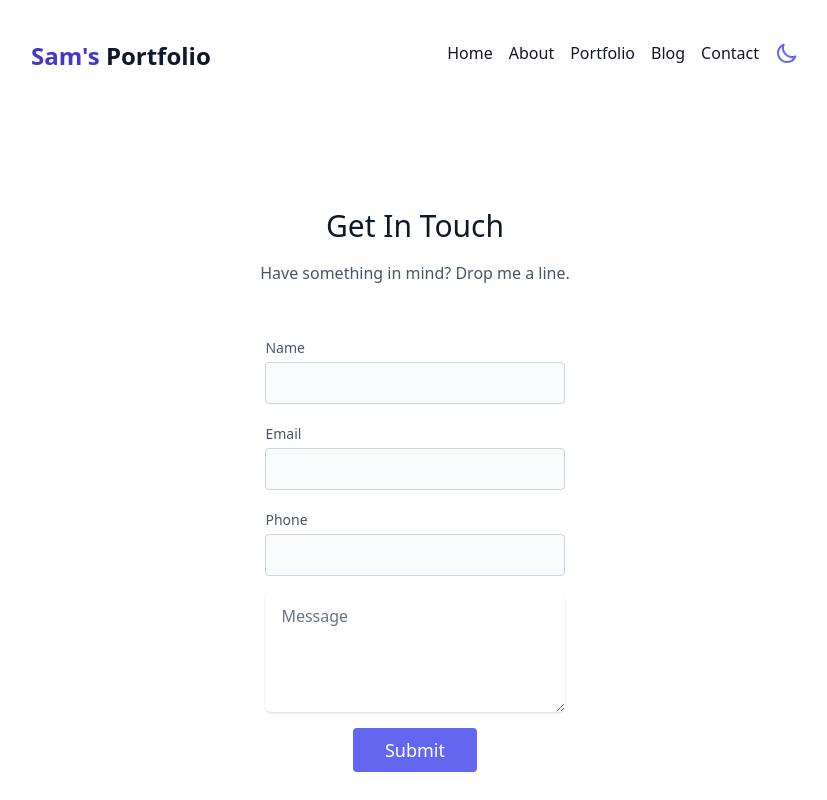
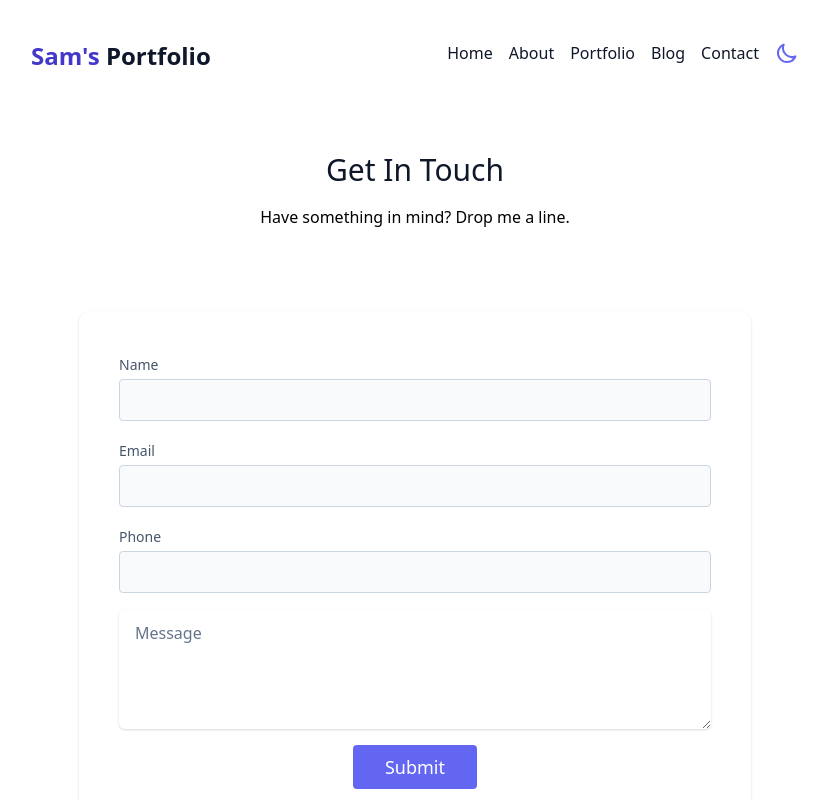
Before and after one commit to byronklep/nxt-prt, a Next.js app: page /contact in a window 1280 px wide. Shown: the top 800 px of the page, without its empty margins (225-1052 px from the left). Built offline with nearby package versions, Linux system fonts and the light colour scheme; what @tailwindcss/typography would draw is missing.

Commit message:
Form client side validation & error handling.

```diff
--- a/pages/contact.js
+++ b/pages/contact.js
@@ -12,9 +12,8 @@ export default function Contact() {
   }
 
   return (
-    <section className="text-gray-600 body-font relative">
-      <div className="container px-5 py-24 mx-auto">
-        <div className="flex flex-col text-center w-full mb-12">
+    <>
+      <div className="flex flex-col text-center w-full mb-8 mt-10">
         <h1 className="sm:text-3xl text-2xl font-medium title-font mb-4 text-gray-900">
           Get In Touch
         </h1>
@@ -22,8 +21,8 @@ export default function Contact() {
           Have something in mind? Drop me a line.
         </p>
       </div>
-        <div className="lg:w-1/2 md:w-2/3 mx-auto">
-          <div className="flex flex-wrap -m-2">
+      <div className="py-16  px-4 sm:px-6 h-screen w-screen flex justify-center items-center">
+        <div className="mx-auto w-full max-w-2xl rounded-xl bg-white p-8 shadow">
           <form className="mx-auto" onSubmit={handleSubmit(onSubmitForm)}>
             <div className="p-2 w-full">
               <div className="relative">
@@ -36,9 +35,16 @@ export default function Contact() {
                   type="text"
                   id="name"
                   name="name"
-                    {...register('value_name')}
-                    className="w-full bg-gray-100 bg-opacity-50 rounded border border-gray-300 focus:border-indigo-500 focus:bg-white focus:ring-2 focus:ring-indigo-200 text-base outline-none text-gray-700 py-1 px-3 leading-8 transition-colors duration-200 ease-in-out"
+                  aria-invalid={errors.name ? 'true' : 'false'}
+                  {...register('name', { required: true })}
+                  className={`w-full bg-gray-100 bg-opacity-50 rounded border border-gray-300 focus:border-indigo-500 focus:bg-white focus:ring-2 focus:ring-indigo-200 text-base outline-none text-gray-700 py-1 px-3 leading-8 transition-colors duration-200 ease-in-out
+                  focus:ring-2 ${errors.name ? 'ring-2 ring-red-500' : null}`}
                 />
+                {errors.name && (
+                  <span role="alert" className="text-red-400 text-sm py-2">
+                    Name is required
+                  </span>
+                )}
               </div>
             </div>
             <div className="p-2 ">
@@ -52,9 +58,16 @@ export default function Contact() {
                   type="email"
                   id="email"
                   name="email"
-                    {...register('value_email')}
-                    className="w-full bg-gray-100 bg-opacity-50 rounded border border-gray-300 focus:border-indigo-500 focus:bg-white focus:ring-2 focus:ring-indigo-200 text-base outline-none text-gray-700 py-1 px-3 leading-8 transition-colors duration-200 ease-in-out"
+                  aria-invalid={errors.email ? 'true' : 'false'}
+                  {...register('email', { required: true })}
+                  className={`w-full bg-gray-100 bg-opacity-50 rounded border border-gray-300 focus:border-indigo-500 focus:bg-white focus:ring-2 focus:ring-indigo-200 text-base outline-none text-gray-700 py-1 px-3 leading-8 transition-colors duration-200 ease-in-out
+                  focus:ring-2 ${errors.email ? 'ring-2 ring-red-500' : null}`}
                 />
+                {errors.email && (
+                  <span role="alert" className="text-red-400 text-sm py-2">
+                    Email is required
+                  </span>
+                )}
               </div>
             </div>
             <div className="p-2 ">
@@ -68,9 +81,16 @@ export default function Contact() {
                   type="phone"
                   id="phone"
                   name="phone"
-                    {...register('value_phone')}
-                    className="w-full bg-gray-100 bg-opacity-50 rounded border border-gray-300 focus:border-indigo-500 focus:bg-white focus:ring-2 focus:ring-indigo-200 text-base outline-none text-gray-700 py-1 px-3 leading-8 transition-colors duration-200 ease-in-out"
+                  aria-invalid={errors.phone ? 'true' : 'false'}
+                  {...register('phone', { required: true })}
+                  className={`w-full bg-gray-100 bg-opacity-50 rounded border border-gray-300 focus:border-indigo-500 focus:bg-white focus:ring-2 focus:ring-indigo-200 text-base outline-none text-gray-700 py-1 px-3 leading-8 transition-colors duration-200 ease-in-out
+                  focus:ring-2 ${errors.phone ? 'ring-2 ring-red-500' : null}`}
                 />
+                {errors.phone && (
+                  <span role="alert" className="text-red-400 text-sm py-2">
+                    Phone is required
+                  </span>
+                )}
               </div>
             </div>
             <div className="p-2 w-full">
@@ -82,13 +102,26 @@ export default function Contact() {
                   <textarea
                     name="message"
                     rows="4"
-                      {...register('value_message')}
+                    aria-invalid={errors.message ? 'true' : 'false'}
+                    {...register('message', {
+                      required: true,
+                      maxLength: 1000,
+                    })}
                     className={`block w-full shadow py-3 px-4 placeholder-gray-500 focus:ring-blue-500 focus:border-blue-500 border-gray-300 rounded-md focus:outline-none focus:ring-2 ${
                       errors.message ? 'ring-2 ring-red-500' : null
                     }`}
                     placeholder="Message"></textarea>
                   <span className="text-red-400 text-sm py-2">
-                      {errors?.message?.message}
+                    {errors.message && (
+                      <span role="alert" className="text-red-400 text-sm py-2">
+                        Message is required
+                      </span>
+                    )}
+                    {errors.message && errors.message.type === 'maxLength' && (
+                      <span role="alert" className="text-red-400 text-sm py-2">
+                        Max length exceeded
+                      </span>
+                    )}
                   </span>
                 </div>
               </div>
@@ -109,7 +142,6 @@ export default function Contact() {
           </div>
         </div>
       </div>
-      </div>
-    </section>
+    </>
   )
 }
```
Lines whose indentation alone changed are shown as unchanged.
